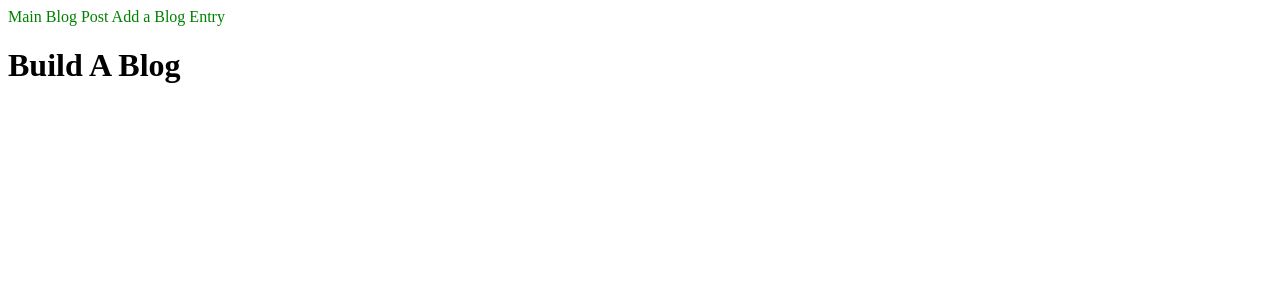
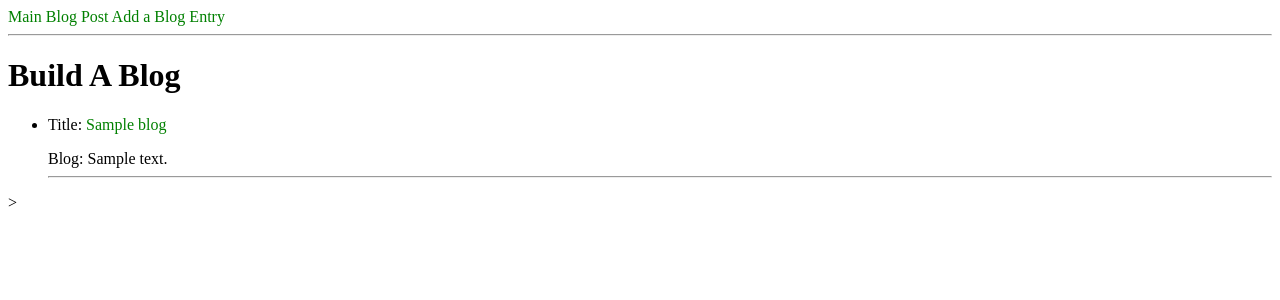
Before and after one commit to sommano/build-a-blog, a Flask app: template templates/blog.html in a window 1280 px wide. Shown: the top 300 px of the page. Run offline with Flask 2, Linux system fonts and the light colour scheme; the template is opened without the code that fills it: most values are stand-ins (such as "Sample title", 1, 10 or a date in 2020); data that the repository does not hold is empty.

Commit message:
edited main.py to redirect

```diff
--- a/main.py
+++ b/main.py
@@ -5,19 +5,64 @@ import os
 
 app = Flask(__name__)
 app.config["DEBUG"] = True
+app.config["SQLALCHEMY_DATABASE_URI"] = 'mysql+pymysql://build-a-blog:easypassword@localhost:8889/build-a-blog'
+app.config['SQLALCHEMY_ECHO'] = True
+db = SQLAlchemy(app)
+
+class Blog(db.Model):
+    id = db.Column(db.Integer, primary_key = True)
+    title = db.Column(db.String(120))
+    body = db.Column(db.Text)
+
+    def __init__(self, title, body):
+        self.title = title
+        self.body = body
 
 @app.route("/", methods = ["POST", "GET"])
 def index():
-    return render_template("blog.html")
+    blogs = Blog.query.order_by(Blog.id.desc()).all()
+    return render_template("blog.html", blogs = blogs)
 
 @app.route("/newpost", methods = ["POST", "GET"])
-def new():
+def newpost():
     return render_template("newpost.html")
 
 @app.route("/blog", methods = ["POST", "GET"])
 def blog():
-    return render_template("blog.html")
+    someid = request.args.get("id")
+    if someid:
+        blog = Blog.query.filter_by(id=someid).first()
+        return render_template("blogpost.html", blog=blog)
+    else:
+        blogs = Blog.query.order_by(Blog.id.desc()).all()
+        return render_template("blog.html", blogs = blogs)
 
+@app.route("/validate", methods=["POST", "GET"])
+def validate():
+    blogtitle = request.form["blogtitle"]
+    blogtitle_error = ""
+    blogbody = request.form["blogbody"]
+    blogbody_error = ""
+
+    if blogtitle == "":
+        blogtitle_error = "The blog title cannot be blank"
+    else:
+        blogtitle_error = ""
+
+    if blogbody == "":
+        blogbody_error = "The blog text must contain an entry"
+    else:
+        blogbody_error = ""
+
+    if blogtitle_error or blogbody_error:
+        render_template("newpost.html", blogtitle = blogtitle, blogbody = blogbody, blogtitle_error = blogtitle_error, blogbody_error = blogbody_error)
+    elif request.method == "POST":
+        newpost = Blog(blogtitle, blogbody)
+        db.session.add(newpost)
+        db.session.commit()
+
+    currentid = newpost.id
+    return redirect("/blog?id={0}".format(currentid))
 
 
 if __name__ == '__main__':
--- a/templates/base.html
+++ b/templates/base.html
@@ -2,13 +2,13 @@
 <html lang="en">
 <head>
     <meta charset="UTF-8">
-    <title>Build A Blog</title>
+    <title>Build a Blog</title>
     <link rel="stylesheet" href="/static/styles.css">
 </head>
 <body>
 <a href="/blog">Main Blog Post</a>
 <a href="/newpost">Add a Blog Entry</a>
-
+<hr>
 {% block content %}
 
 {% endblock %}
--- a/templates/blog.html
+++ b/templates/blog.html
@@ -3,5 +3,25 @@
 {% block content %}
 
 <h1>Build A Blog</h1>
+    {% if blogs|length == 0 %}
+    <div>
+        <p>You do not have anything to talk about in you blog yet</p>
+    </div>
+
+    {% else %}
+        <ul>
+    {% for blog in blogs %}
+            <div>
+            <li>
+                Title: <a href="/blog?id={{blog.id}}">{{blog.title}}</a>
+
+                <p></p>
+                Blog: {{blog.body}}
+            <hr>
+            </li>
+            </div>
+    {% endfor %}
+        </ul>>
+    {% endif %}
 
 {% endblock %}
```
Also changed, not shown: templates/blogpost.html (added, +10 -0 lines), templates/newpost.html (+6 -6 lines).
